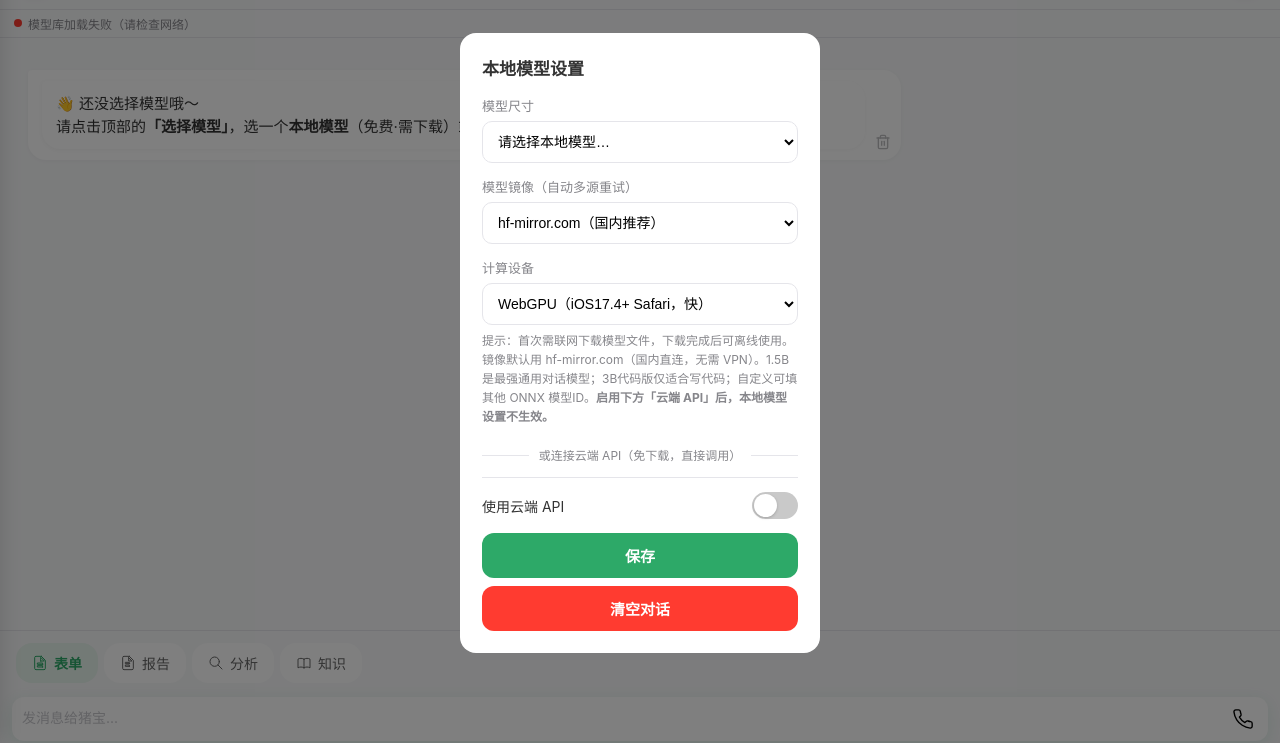
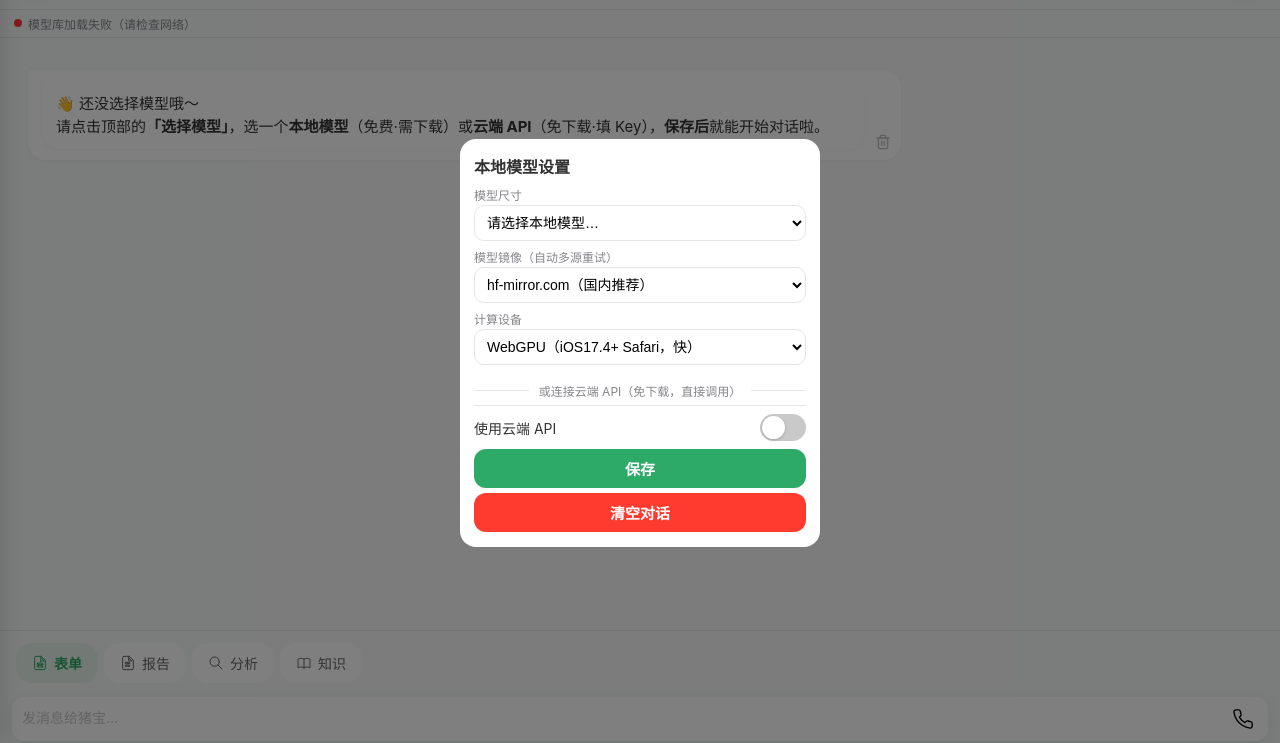
Before and after one commit to 2609575750-tech/zhubao, a plain HTML site: page index.html in a window 1280 px wide. Both pictures are taken after a click on the button 1243 px from the left and 776 px from the top of the page. Shown: the part 57-800 px from the top of the page. Drawn offline with Linux system fonts and the light colour scheme.

Commit message:
v15.5: 设置面板去提示文字+压缩间距，移动端一屏显示全部无需下滑

```diff
--- a/index.html
+++ b/index.html
@@ -224,7 +224,7 @@
   .kb-item .del { color: #FF3B30; border: none; background: none; font-size: 13px; padding: 4px 8px; border-radius: 6px; }
   .kb-item .del:active { background: rgba(255,48,48,.08); }
   .kb-empty { font-size: 13px; color: var(--text-tertiary); text-align: center; padding: 40px 0; }
-  .toggle-row { display: flex; align-items: center; justify-content: space-between; padding: 14px 0; border-top: 0.5px solid var(--border-light); font-size: 14px; }
+  .toggle-row { display: flex; align-items: center; justify-content: space-between; padding: 8px 0; border-top: 0.5px solid var(--border-light); font-size: 14px; }
   .switch { width: 46px; height: 27px; border-radius: 14px; background: #C9C9C9; position: relative; transition: background .2s; flex-shrink: 0; cursor: pointer; }
   .switch.on { background: var(--brand-green); }
   .switch::after { content: ""; position: absolute; width: 23px; height: 23px; border-radius: 50%; background: #fff; top: 2px; left: 2px; transition: left .2s; box-shadow: 0 1px 3px rgba(0,0,0,.2); }
@@ -233,15 +233,14 @@
   /* ===== 设置弹窗 ===== */
   .setup { position: fixed; inset: 0; background: rgba(0,0,0,.5); z-index: 60; display: none; align-items: center; justify-content: center; padding: 20px; }
   .setup.open { display: flex; }
-  .setup-box { background: #fff; border-radius: 16px; padding: 22px; width: 100%; max-width: 360px; max-height: 86vh; overflow-y: auto; }
-  .setup-box h3 { margin: 0 0 16px; font-size: 17px; }
-  .setup-box label { font-size: 13px; color: var(--text-tertiary); display: block; margin-bottom: 6px; font-weight: 500; }
-  .setup-box select, .setup-box input { width: 100%; border: 1px solid var(--border-light); border-radius: 10px; padding: 11px; font-size: 14px; margin-bottom: 14px; background: var(--bg-white); }
-  .setup-box .note { font-size: 12px; color: var(--text-tertiary); line-height: 1.6; margin: -8px 0 16px; }
-  .setup-box button { width: 100%; padding: 12px; border: none; border-radius: 12px; background: var(--brand-green); color: #fff; font-size: 15px; font-weight: 600; }
+  .setup-box { background: #fff; border-radius: 16px; padding: 15px 14px; width: 100%; max-width: 360px; max-height: 92vh; overflow-y: auto; }
+  .setup-box h3 { margin: 0 0 8px; font-size: 16px; }
+  .setup-box label { font-size: 12px; color: var(--text-tertiary); display: block; margin-bottom: 2px; font-weight: 500; }
+  .setup-box select, .setup-box input { width: 100%; border: 1px solid var(--border-light); border-radius: 10px; padding: 8px; font-size: 14px; margin-bottom: 7px; background: var(--bg-white); }
+  .setup-box button { width: 100%; padding: 9px; border: none; border-radius: 12px; background: var(--brand-green); color: #fff; font-size: 15px; font-weight: 600; }
   .setup-box button:active { background: var(--brand-green-dark); }
-  .setup-box .clear-btn { background: #FF3B30; margin-top: 8px; }
-  .setup-divider { display: flex; align-items: center; color: var(--text-tertiary); font-size: 12px; margin: 20px 0 14px; }
+  .setup-box .clear-btn { background: #FF3B30; margin-top: 5px; }
+  .setup-divider { display: flex; align-items: center; color: var(--text-tertiary); font-size: 12px; margin: 10px 0 6px; }
   .setup-divider::before, .setup-divider::after { content: ""; flex: 1; height: 0.5px; background: var(--border-light); }
   .setup-divider span { padding: 0 10px; }
   .setup-box .api-test-btn { background: #007AFF; margin-bottom: 6px; }
@@ -407,7 +406,6 @@
         <option value="webgpu" selected>WebGPU（iOS17.4+ Safari，快）</option>
         <option value="wasm">WASM（兼容旧设备，慢）</option>
       </select>
-      <p class="note">提示：首次需联网下载模型文件，下载完成后可离线使用。镜像默认用 hf-mirror.com（国内直连，无需 VPN）。1.5B 是最强通用对话模型；3B代码版仅适合写代码；自定义可填其他 ONNX 模型ID。<b>启用下方「云端 API」后，本地模型设置不生效。</b></p>
 
       <div class="setup-divider"><span>或连接云端 API（免下载，直接调用）</span></div>
 
@@ -425,17 +423,16 @@
           <option value="qwen">通义千问</option>
           <option value="custom">自定义（OpenAI 兼容）</option>
         </select>
-        <label>模型名称（选厂商后自动填最优模型；点输入框可展开该厂商全部模型）</label>
+        <label>模型名称（选厂商自动填最优模型）</label>
         <input id="apiModel" placeholder="deepseek-v4-flash" autocomplete="off" list="apiModelList" />
         <datalist id="apiModelList"></datalist>
         <label>API 地址</label>
         <input id="apiUrl" placeholder="https://api.deepseek.com/chat/completions" autocomplete="off" />
         <label>API Key</label>
         <input id="apiKey" type="password" placeholder="sk-..." autocomplete="off" />
-        <label>代理地址（可选，CORS 被拦时填你自己的代理）</label>
+        <label>代理地址（可选）</label>
         <input id="apiProxy" placeholder="留空直连；或 https://你的代理/?url={url}" autocomplete="off" />
         <button class="api-test-btn" id="apiTestBtn" type="button">测试连接</button>
-        <p class="note">豆包：模型名填「模型ID」（如 doubao-seed-1-6-251015）或方舟「推理接入点 ID」（ep-xxxx），两者都行。选厂商后会自动填最优模型，点模型输入框可展开该厂商全部模型。多数厂商浏览器直连会被 CORS 拦截；若报 CORS 错误，请自建代理填入『代理地址』。</p>
       </div>
 
       <button id="saveSetup">保存</button>
--- a/sw.js
+++ b/sw.js
@@ -1,7 +1,7 @@
-// 猪宝本地版 Service Worker v15.4
+// 猪宝本地版 Service Worker v15.5
 // 策略：同源文件 cache-first / 跨域CDN network-first（只缓存成功响应）
-// v15.4: 历史会话删除按钮样式统一为聊天卡片删除按钮(灰底透明无红框+按下变红)
-const CACHE = "zhubao-local-v15.4";
+// v15.5: 设置面板去提示文字+压缩间距，移动端(390x844)一屏显示全部无需下滑
+const CACHE = "zhubao-local-v15.5";
 const PRECACHE = ["./", "index.html", "manifest.webmanifest", "icon.svg"];
 
 self.addEventListener("install", (e) => {
```
